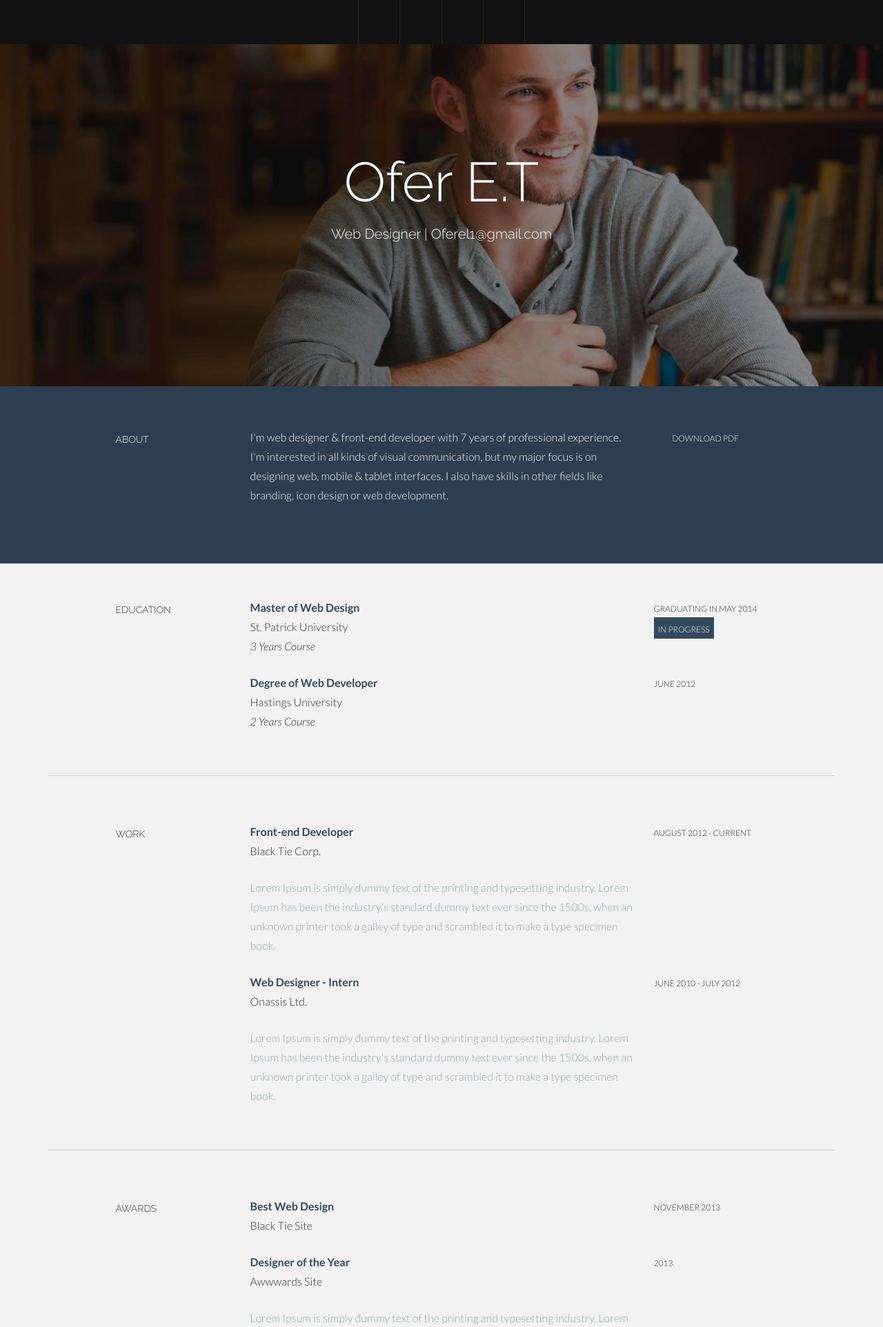
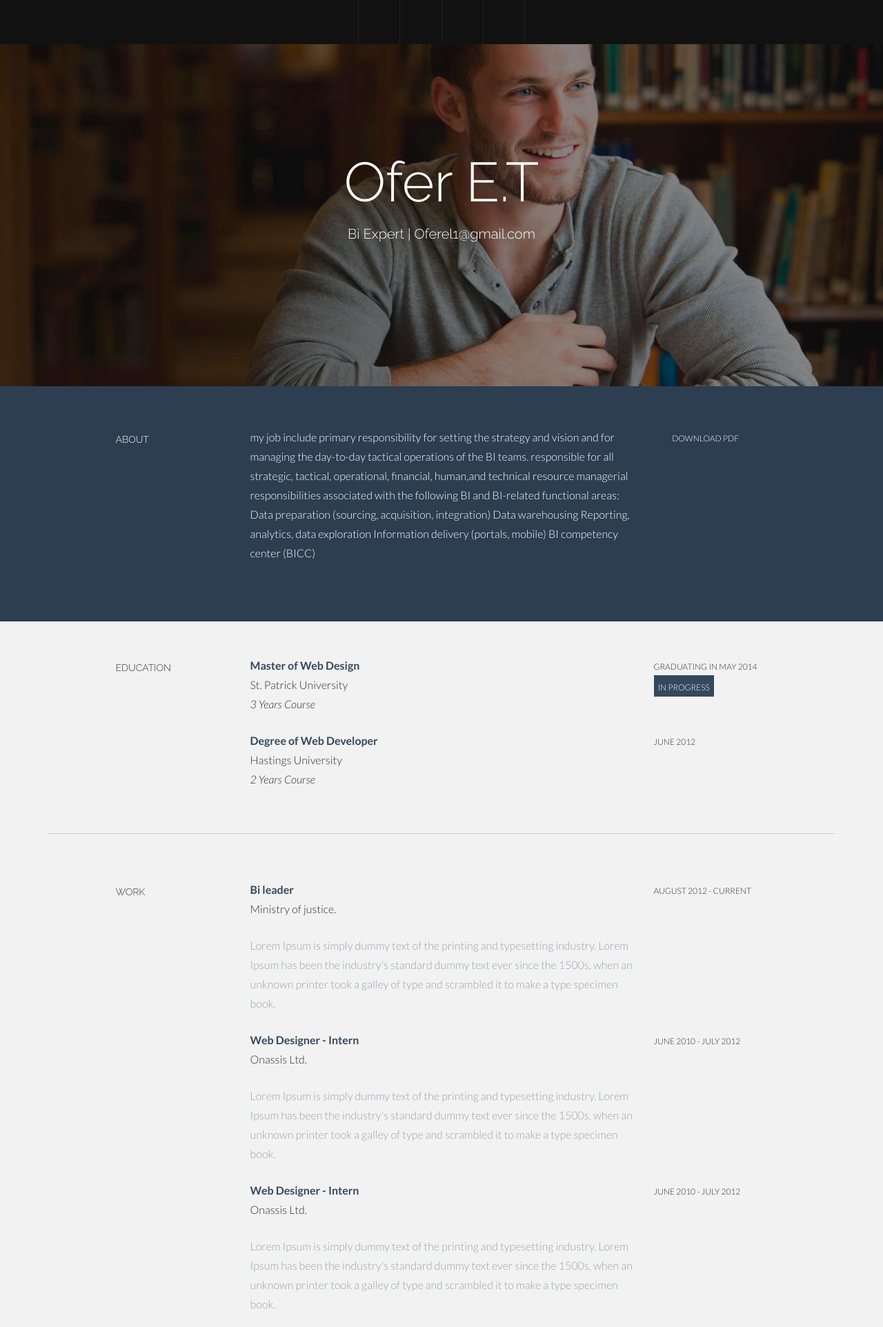
Before and after one commit to OferEl/pyma_myweb, a Django app: page / in a window 1280 px wide. Shown: the top 1924 px of the page at 69% size. Run offline with Django 3.2, Linux system fonts and the light colour scheme; some libraries are stand-ins or nearby versions; some web fonts are replaced.

Commit message:
MAIN
main

```diff
--- a/template/main.html
+++ b/template/main.html
@@ -7,7 +7,7 @@
     <meta name="author" content="">
     <link rel="shortcut icon" href="{{ STATIC_URL }}assets/img/icons/favicon.png">
 
-    <title>Ofer - Bootstrap 3 Resume Theme</title>
+    <title>Ofer E - Resume Theme</title>
 
     <!-- Bootstrap core CSS -->
     <link href="{{ STATIC_URL }}assets/css/bootstrap.css" rel="stylesheet">
@@ -59,7 +59,7 @@
 			<div class="row centered">
 				<div class="col-lg-12">
 					<h1>Ofer E.T</h1>
-					<h3>Web Designer | Oferel1@gmail.com</h3>
+					<h3>Bi Expert | Oferel1@gmail.com</h3>
 				</div><!--/.col-lg-12 -->
 			</div><!--/.row -->
 		</div><!--/.container -->
@@ -75,7 +75,15 @@
 					<h5>ABOUT</h5>
 				</div>
 				<div class="col-lg-6">
-					<p>I'm web designer & front-end developer with 7 years of professional experience. I'm interested in all kinds of visual communication, but my major focus is on designing web, mobile & tablet interfaces. I also have skills in other fields like branding, icon design or web development.</p>
+					<p>my job include primary responsibility for setting the strategy and vision and for managing the day-to-day tactical operations of the BI teams.
+                       responsible for all strategic, tactical, operational, financial, human,and technical resource managerial responsibilities associated
+                       with the following BI and BI-related functional areas:
+                       Data preparation (sourcing, acquisition, integration)
+                       Data warehousing
+                       Reporting, analytics, data exploration
+                       Information delivery (portals, mobile)
+                       BI competency center (BICC)
+					</p>
 				</div>
 				<div class="col-lg-3">
 					<p><a href="{{ STATIC_URL }}assets/img/icons/icon_profile"><i class="icon-file"></i></a> <sm>DOWNLOAD PDF</sm></p>
@@ -130,8 +138,8 @@
 					<h5>WORK</h5>
 				</div>
 				<div class="col-lg-6">
-					<p><t>Front-end Developer</t><br/>
-						Black Tie Corp. <br/>
+					<p><t>Bi leader</t><br/>
+						Ministry of justice. <br/>
 					</p>
 					<p><more>Lorem Ipsum is simply dummy text of the printing and typesetting industry. Lorem Ipsum has been the industry's standard dummy text ever since the 1500s, when an unknown printer took a galley of type and scrambled it to make a type specimen book.</more></p>
 				</div>
@@ -148,6 +156,17 @@
 				<div class="col-lg-3">
 					<p><sm>JUNE 2010 - JULY 2012</sm></p>
 				</div>
+
+				<div class="col-lg-6 col-lg-offset-3">
+					<p><t>Web Designer - Intern</t><br/>
+						Onassis Ltd. <br/>
+					</p>
+					<p><more>Lorem Ipsum is simply dummy text of the printing and typesetting industry. Lorem Ipsum has been the industry's standard dummy text ever since the 1500s, when an unknown printer took a galley of type and scrambled it to make a type specimen book.</more></p>
+				</div>
+				<div class="col-lg-3">
+					<p><sm>JUNE 2010 - JULY 2012</sm></p>
+				</div>
+
 		</div><!--/.row -->
 		<br>
 		<hr>
@@ -193,7 +212,7 @@
 					</div>
 					<div class="col-lg-3 centered">
 						<canvas id="javascript" height="130" width="130"></canvas>
-						<p>Javascript</p>
+						<p>Bi</p>
 						<br>
 						<script>
 							var doughnutData = [
@@ -211,7 +230,7 @@
 					</div>
 					<div class="col-lg-3 centered">
 						<canvas id="bootstrap" height="130" width="130"></canvas>
-						<p>Bootstrap</p>
+						<p>BigData</p>
 						<br>
 						<script>
 							var doughnutData = [
@@ -229,7 +248,7 @@
 					</div>
 					<div class="col-lg-3 centered">
 						<canvas id="wordpress" height="130" width="130"></canvas>
-						<p>Wordpress</p>
+						<p>python</p>
 						<br>
 						<script>
 							var doughnutData = [
@@ -266,7 +285,7 @@
 					</div>
 					<div class="col-lg-3 centered">
 						<canvas id="photoshop" height="130" width="130"></canvas>
-						<p>Photoshop</p>
+						<p>Django</p>
 						<br>
 						<script>
 							var doughnutData = [
@@ -284,7 +303,7 @@
 					</div>
 					<div class="col-lg-3 centered">
 						<canvas id="illustrator" height="130" width="130"></canvas>
-						<p>Illustrator</p>
+						<p>Systems Analysis </p>
 						<br>
 						<script>
 							var doughnutData = [
@@ -391,7 +410,7 @@
 
 	<div id="c">
 		<div class="container">
-			<p>Created by PyMa</p>
+			<p>Created by PyMa Ofer E</p>
 
 		</div>
 	</div>
```
